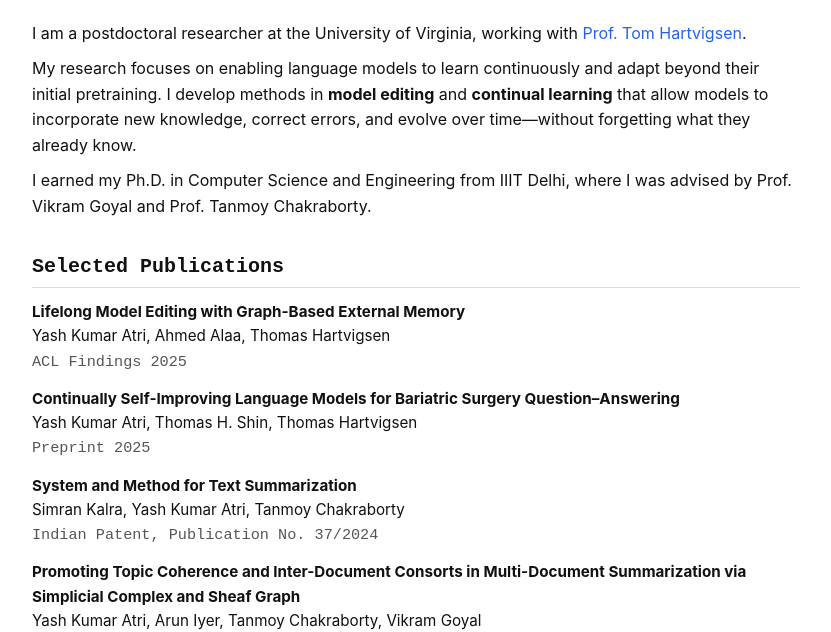
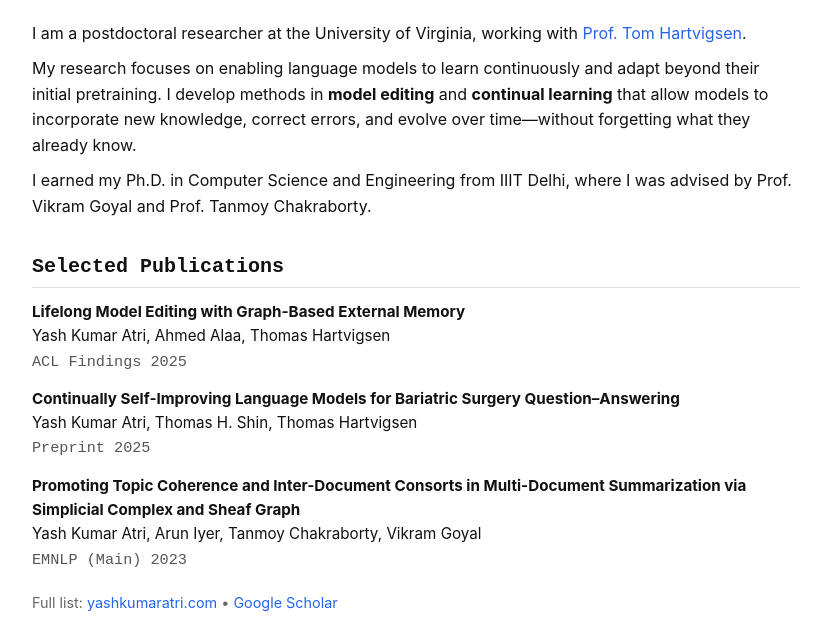
Before and after one commit to yashkumaratri/atri.ac, a plain HTML site: page index.html in a window 1280 px wide. Shown: the part 172-804 px from the top of the page, without its empty margins (224-1055 px from the left). Drawn offline with Linux system fonts and the light colour scheme.

Commit message:
Update index.html

```diff
--- a/index.html
+++ b/index.html
@@ -164,11 +164,6 @@
       <span class="venue">Preprint 2025</span>
     </li>
     <li>
-      <strong>System and Method for Text Summarization</strong><br>
-      Simran Kalra, Yash Kumar Atri, Tanmoy Chakraborty<br>
-      <span class="venue">Indian Patent, Publication No. 37/2024</span>
-    </li>
-    <li>
       <strong>Promoting Topic Coherence and Inter-Document Consorts in Multi-Document Summarization via Simplicial Complex and Sheaf Graph</strong><br>
       Yash Kumar Atri, Arun Iyer, Tanmoy Chakraborty, Vikram Goyal<br>
       <span class="venue">EMNLP (Main) 2023</span>
```
